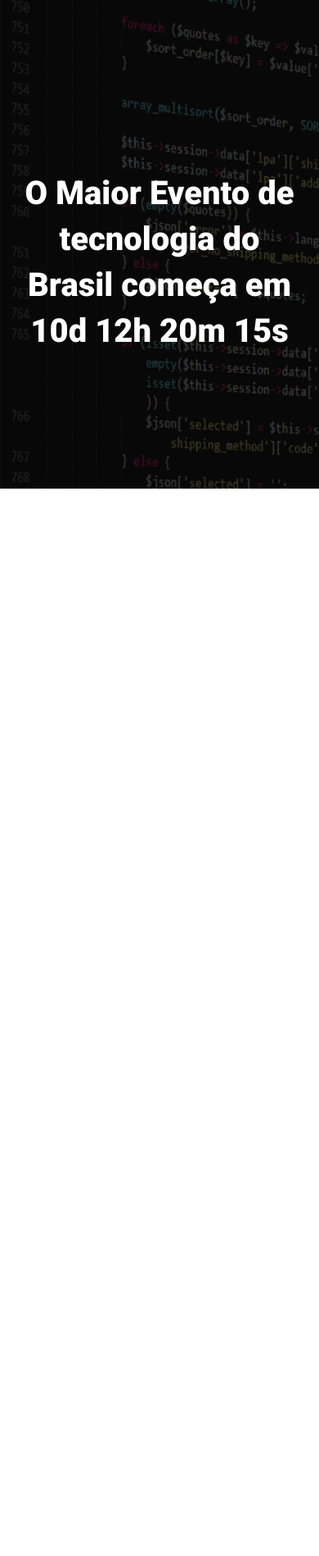
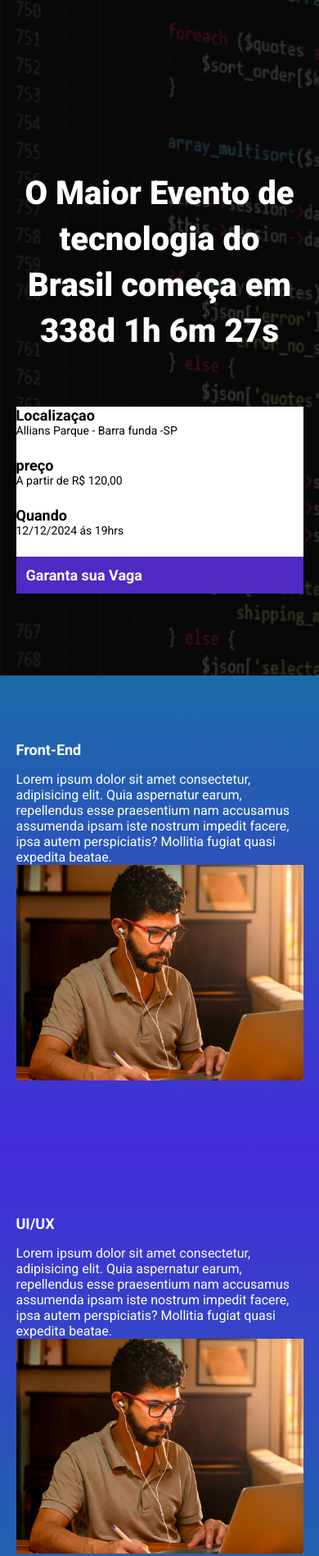
Before and after one commit to gabrielfilipedev/Ebac_Exercicio_anivers-rio, a website built with Parcel: page src/index.html in a window 390 px wide. Shown: the top 1898 px of the page at 82% size. Before the commit the page ends 844 px from the top, so only its background shows below. Built offline with nearby package versions, Linux system fonts and the light colour scheme.

Commit message:
criando a contagem Regressiva

```diff
--- a/package.json
+++ b/package.json
@@ -2,9 +2,9 @@
   "name": "ebac_eventos",
   "version": "1.0.0",
   "description": "",
-  "main": "index.js",
   "scripts": {
     "dev": "parcel src/index.html src/styles/main.scss src/scripts/main.js",
+    "build": "parcel build src/index.html",
     "test": "echo \"Error: no test specified\" && exit 1"
   },
   "keywords": [],
--- a/src/index.html
+++ b/src/index.html
@@ -9,6 +9,7 @@
     <link rel="preconnect" href="https://fonts.gstatic.com" crossorigin>
     <link href="https://fonts.googleapis.com/css2?family=Lobster&family=Pacifico&family=Roboto:wght@400;700;900&display=swap" rel="stylesheet">
     <link rel="stylesheet" href="styles/main.scss">
+    <link rel="stylesheet" href="https://unpkg.com/aos@next/dist/aos.css" />
 
     </script>
 </head>
@@ -17,12 +18,67 @@
     <div class="container">
         <img class="hero__logo" src="images/ebac_logo.svg" alt="Logo">
         <p class="hero__text">
-            O Maior Evento de tecnologia do Brasil começa em 10d 12h 20m 15s
+            O Maior Evento de tecnologia do Brasil começa em <span id="contador"></span>
         </p>
+        <div class="infos-bar">
+            <ul class="infos-bar__infos">
+                <li class="infos-bar__infos__item">
+                    <b>Localizaçao</b>
+                    Allians Parque - Barra funda -SP
+                </li>
+                <li class="infos-bar__infos__item">
+                    <b>preço</b>
+                    A partir de R$ 120,00
+                </li>
+                <li class="infos-bar__infos__item">
+                    <b>Quando</b>
+                    12/12/2024 ás 19hrs
+                </li>
+            </ul>
+            <a href="#" class="button button--primary">
+                Garanta sua Vaga
+            </a>
+        </div>
     </div>
 </header>
+<section class="event event--frontend">
+    <div class="container" data-aos="fade-right">
+        <div class="event_details">
+            <h2 class="event__details__title">Front-End</h2>
+            <p class="event__details__descripition">Lorem ipsum dolor sit amet consectetur, adipisicing elit. Quia aspernatur earum, repellendus esse praesentium nam accusamus assumenda ipsam iste nostrum impedit facere, ipsa autem perspiciatis? Mollitia fugiat quasi expedita beatae.</p>
+        </div>
+        <img class="event__image" src="./images/frontend.png" alt="Front-End">
+    </div>
+</section>
+<section class="event event--ui-ux event--image-left" data-aos="fade-left" >
+    <div class="container">
+        <div class="event_details">
+            <h2 class="event__details__title">UI/UX</h2>
+            <p class="event__details__descripition">Lorem ipsum dolor sit amet consectetur, adipisicing elit. Quia aspernatur earum, repellendus esse praesentium nam accusamus assumenda ipsam iste nostrum impedit facere, ipsa autem perspiciatis? Mollitia fugiat quasi expedita beatae.</p>
+        </div>
+        <img class="event__image" src="./images/frontend.png" alt="Front-End">
+    </div>
+</section>
+<section class="event event--data-science">
+    <div class="container"  data-aos="fade-right">
+        <div class="event_details">
+            <h2 class="event__details__title">Data Science</h2>
+            <p class="event__details__descripition">Lorem ipsum dolor sit amet consectetur, adipisicing elit. Quia aspernatur earum, repellendus esse praesentium nam accusamus assumenda ipsam iste nostrum impedit facere, ipsa autem perspiciatis? Mollitia fugiat quasi expedita beatae.</p>
+        </div>
+        <img class="event__image" src="./images/frontend.png" alt="Front-End">
+    </div>
+</section>
+<section class="event event--backend event--image-left">
+    <div class="container"  data-aos="fade-left" >
+        <div class="event_details">
+            <h2 class="event__details__title">Back-End</h2>
+            <p class="event__details__descripition">Lorem ipsum dolor sit amet consectetur, adipisicing elit. Quia aspernatur earum, repellendus esse praesentium nam accusamus assumenda ipsam iste nostrum impedit facere, ipsa autem perspiciatis? Mollitia fugiat quasi expedita beatae.</p>
+        </div>
+        <img class="event__image" src="./images/frontend.png" alt="Front-End">
+    </div>
+</section>
 
-
+    <script src="https://unpkg.com/aos@next/dist/aos.js"></script>
     <script src="scripts/main.js"></script>
 </body>
 
--- a/src/scripts/main.js
+++ b/src/scripts/main.js
@@ -0,0 +1,33 @@
+AOS.init();
+
+const dataDoEvento = new Date("Dec 12, 2024 19:00:00");
+const timeStampDoEvento = dataDoEvento.getTime();
+
+const contaAsHoras = setInterval(function(){
+    const agora = new Date();
+    const timeStampAtual = agora.getTime();
+
+    const distanciaAteOEvento = timeStampDoEvento - timeStampAtual;
+
+    const diaEmMs = 1000 * 60 * 60 * 24;
+    const horaEmMS = 1000 * 60 * 60;
+    const MinutoEmMs = 1000 * 60;
+
+    const diasAteOEvento = Math.floor(distanciaAteOEvento / diaEmMs);
+    const horasAteOEvento = Math.floor((distanciaAteOEvento % diaEmMs) / horaEmMS);
+    const minutosAteOEvento = Math.floor ((distanciaAteOEvento % horaEmMS) / MinutoEmMs);
+    const segundosAteOEvento = Math.floor((distanciaAteOEvento % MinutoEmMs) / 1000);
+
+    console.log(horasAteOEvento);
+    console.log(diasAteOEvento);
+    console.log(minutosAteOEvento);
+    console.log(segundosAteOEvento);
+
+    document.getElementById('contador').innerHTML = `${diasAteOEvento}d ${horasAteOEvento}h ${minutosAteOEvento}m ${segundosAteOEvento}s`;
+
+    if (distanciaAteOEvento < 0){
+        clearInterval(contaAsHoras);
+        document.getElementById('contador').innerHTML ='Evento expirado';
+
+    }
+}, 1000);
--- /dev/null
+++ b/src/styles/_event.scss
@@ -0,0 +1,68 @@
+@use 'variables';
+
+
+.event {
+    padding: 80px 0;
+
+    &--frontend {
+        background-image: linear-gradient(variables.$blue1,variables.$blue2);
+    }
+    &--ui-ux{
+        background-image: linear-gradient(variables.$blue2,variables.$blue1);
+    }
+    &--data-science {
+        background-image: linear-gradient(variables.$pink,variables.$yellow);
+    }
+    &--backend {
+        background-image: linear-gradient(variables.$yellow,variables.$pink);
+    }
+
+    &--image-left{
+
+        .container {
+            flex-direction: row-reverse;
+        }
+    }
+    .container{
+        display: flex;
+        gap: 40px;
+    }
+
+    &__image {
+        max-width: 360px;
+    }
+
+    &__details {
+        &__title{
+
+            font-size: 18px;
+            font-weight: bold;
+            margin-bottom: 16px;
+            margin-bottom: 16px;
+
+        }
+
+        &__description {
+            line-height: 22px;
+
+        }
+    }
+
+    @media (max-width: 640px) {
+
+        .container {
+            display: block;
+        }
+
+        &__image{
+            width: 100%;
+        }
+
+        &__details{
+            margin-right: 0;
+            margin-bottom: 16px;
+        }
+
+
+    }
+}
--- a/src/styles/_hero.scss
+++ b/src/styles/_hero.scss
@@ -1,3 +1,6 @@
+@use 'variables';
+
+
 .hero{
     padding-top: 64px;
     padding-bottom: 100px;
@@ -5,6 +8,8 @@
     background-repeat: no-repeat;
     background-size: cover;
     position: relative;
+
+
 
     .container{
         position: relative;
@@ -16,7 +21,7 @@
         left: 0;
         width: 100%;
         height: 100%;
-        background-color: #000;
+        background-color: variables.$secondaryTextColor ;
         content: '';
         opacity: 0.7;
     }
--- /dev/null
+++ b/src/styles/_variables.scss
@@ -0,0 +1,9 @@
+$textColor: #fff;
+$secondaryTextColor: #000;
+
+$blue1:#1B6CA7;
+$blue2:#442BDB;
+
+$pink:#89223B;
+$yellow:#9c791d;
+$purple: #4f2ac3;
--- /dev/null
+++ b/src/styles/components/_buttons.scss
@@ -0,0 +1,32 @@
+@use'../variables';
+
+.button {
+    padding:12px;
+    font-size: 18px;
+    font-weight: bold;
+    text-decoration: none;
+    text-align: center;
+    white-space: nowrap;
+
+    &--primary{
+        color: #fff;
+        background-color: variables.$purple;
+    }
+
+    @media (max-width: 640px) {
+        display: flex;
+        width: 100%;
+        align-items: center;
+
+    }
+
+    @media (max-width: 640px){
+        display: block;
+        width: 100%;
+    }
+
+    @media (max-width: 1024px) {
+        display: flex;
+        align-items: center;
+    }
+}
--- /dev/null
+++ b/src/styles/components/_infos_bar.scss
@@ -0,0 +1,45 @@
+@use '../variables';
+
+.infos-bar {
+    padding: 16px 24;
+    background-color: variables.$textColor;
+    display: flex;
+    justify-content: space-between;
+
+    &__infos{
+        display: flex;
+        gap: 40px;
+
+        &__item{
+            font-size: 14px;
+            color: variables.$secondaryTextColor;
+        }
+
+        b{
+            color: variables.$secondaryTextColor;
+            font-size: 18px;
+            display: block;
+        }
+    }
+
+    @media (max-width:640px) {
+        display: block;
+
+        &__infos{
+            display:block;
+
+            &__item {
+                margin-bottom: 24px;
+
+            }
+        }
+
+    }
+
+    @media (max-width:1024px) {
+        &__infos {
+            gap: 16px;
+        }
+    }
+
+}
--- a/src/styles/main.scss
+++ b/src/styles/main.scss
@@ -1,4 +1,8 @@
 @use 'hero';
+@use 'components/infos_bar';
+@use 'components/buttons';
+@use 'event';
+@use 'variables';
 
 
 *{
@@ -6,7 +10,8 @@
     padding: 0;
     box-sizing: border-box;
     font-family: roboto, sans-serif;
-    color: #fff;
+    color: variables.$textColor;
+    list-style: none;
 }
 
 .container{
```
